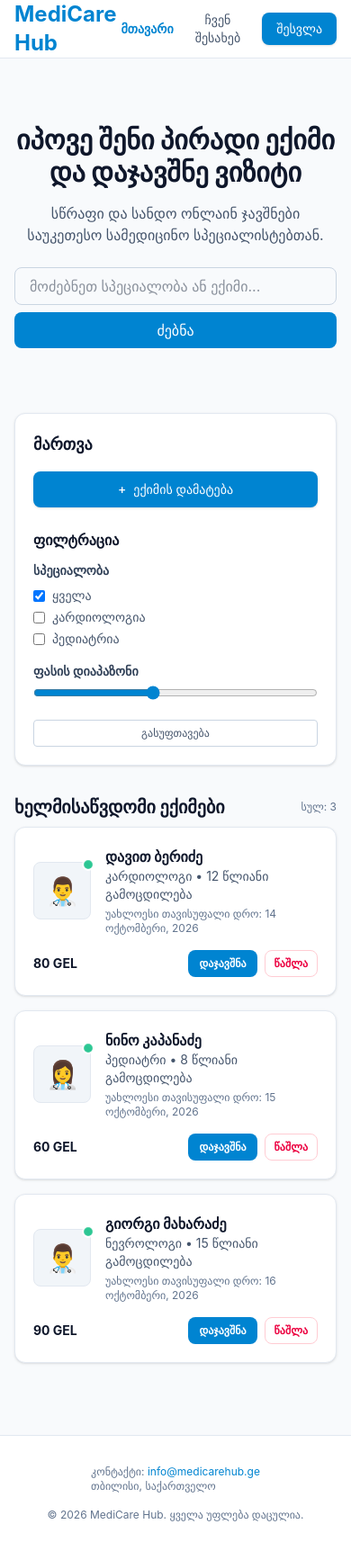
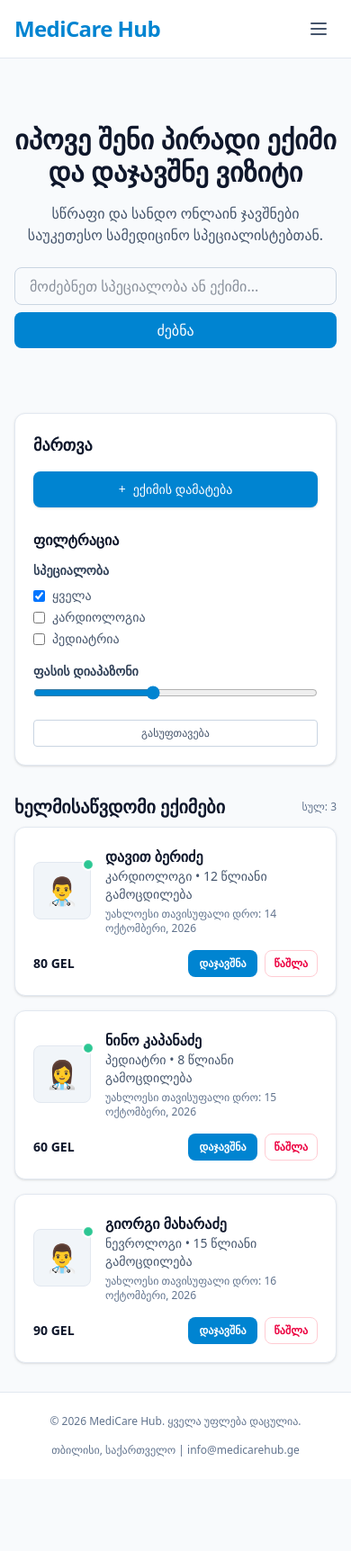
Before and after one commit to ElenLabartkava/medicare-hub, a React (Vite) app: page / in a window 390 px wide. Shown: the whole page at 90% size. After the commit the page ends 1644 px from the top, so only its background shows below. Built offline with nearby package versions, Linux system fonts and the light colour scheme.

Commit message:
feat: implement responsive mobile-first layout, hamburger menu, and collapsible filters

```diff
--- a/src/App.jsx
+++ b/src/App.jsx
@@ -1,83 +1,128 @@
 import { useState } from "react";
 import HomePage from "./pages/HomePage";
-import AboutPage from "./pages/AboutPage";
 
 export default function App() {
   const [currentPage, setCurrentPage] = useState("home");
+  const [isMobileMenuOpen, setIsMobileMenuOpen] = useState(false);
 
   return (
-    <div className="min-h-screen bg-slate-50 text-slate-800 flex flex-col font-sans">
-      {/* მთავარი ნავიგაცია და ჰედერი */}
-      <header className="bg-white border-b border-slate-200 sticky top-0 z-50">
+    <div className="min-h-screen bg-slate-50 flex flex-col text-slate-800">
+      {/* ჰედერი ჰამბურგერ მენიუთი */}
+      <header className="sticky top-0 z-40 bg-white/95 backdrop-blur-md border-b border-slate-200">
         <div className="max-w-6xl mx-auto px-4 h-16 flex items-center justify-between">
-          <a
-            href="#home"
-            onClick={(e) => {
-              e.preventDefault();
-              setCurrentPage("home");
-            }}
-            className="text-2xl font-bold text-sky-600 hover:text-sky-700 transition"
-          >
+          <div className="flex items-center gap-2">
+            <span className="text-2xl font-black text-sky-600 tracking-tight">
               MediCare Hub
-          </a>
+            </span>
+          </div>
 
-          <nav aria-label="მთავარი ნავიგაცია">
-            <ul className="flex items-center gap-6 text-sm font-medium">
-              <li>
+          {/* Desktop ნავიგაცია */}
+          <nav className="hidden md:flex items-center gap-6 text-sm font-semibold text-slate-600">
             <button
-                  type="button"
               onClick={() => setCurrentPage("home")}
-                  className={`transition ${currentPage === "home" ? "text-sky-600 font-semibold" : "text-slate-600 hover:text-slate-900"}`}
+              className={`hover:text-sky-600 transition ${
+                currentPage === "home" ? "text-sky-600" : ""
+              }`}
             >
               მთავარი
             </button>
-              </li>
-              <li>
             <button
-                  type="button"
               onClick={() => setCurrentPage("about")}
-                  className={`transition ${currentPage === "about" ? "text-sky-600 font-semibold" : "text-slate-600 hover:text-slate-900"}`}
+              className={`hover:text-sky-600 transition ${
+                currentPage === "about" ? "text-sky-600" : ""
+              }`}
             >
               ჩვენ შესახებ
             </button>
-              </li>
-              <li>
+            <button className="px-4 py-2 bg-sky-600 hover:bg-sky-700 text-white rounded-lg transition font-medium">
+              შესვლა
+            </button>
+          </nav>
+
+          {/* Hamburger ღილაკი მობილურისთვის */}
           <button
             type="button"
-                  className="px-4 py-2 text-sm font-medium text-white bg-sky-600 rounded-lg hover:bg-sky-700 transition shadow-sm"
+            onClick={() => setIsMobileMenuOpen(!isMobileMenuOpen)}
+            className="md:hidden p-2 rounded-lg text-slate-600 hover:bg-slate-100 transition focus-visible:ring-2 focus-visible:ring-sky-500"
+            aria-label="მენიუს გახსნა"
+          >
+            <svg
+              className="w-6 h-6"
+              fill="none"
+              stroke="currentColor"
+              viewBox="0 0 24 24"
+            >
+              {isMobileMenuOpen ? (
+                <path
+                  strokeLinecap="round"
+                  strokeLinejoin="round"
+                  strokeWidth="2"
+                  d="M6 18L18 6M6 6l12 12"
+                />
+              ) : (
+                <path
+                  strokeLinecap="round"
+                  strokeLinejoin="round"
+                  strokeWidth="2"
+                  d="M4 6h16M4 12h16M4 18h16"
+                />
+              )}
+            </svg>
+          </button>
+        </div>
+
+        {/* Mobile Dropdown მენიუ */}
+        {isMobileMenuOpen && (
+          <nav className="md:hidden border-t border-slate-200 bg-white px-4 py-3 space-y-2 shadow-lg animate-in slide-in-from-top duration-200">
+            <button
+              onClick={() => {
+                setCurrentPage("home");
+                setIsMobileMenuOpen(false);
+              }}
+              className="w-full text-left px-3 py-2 rounded-lg text-sm font-semibold hover:bg-slate-50 text-slate-700"
+            >
+              მთავარი
+            </button>
+            <button
+              onClick={() => {
+                setCurrentPage("about");
+                setIsMobileMenuOpen(false);
+              }}
+              className="w-full text-left px-3 py-2 rounded-lg text-sm font-semibold hover:bg-slate-50 text-slate-700"
+            >
+              ჩვენ შესახებ
+            </button>
+            <button
+              onClick={() => setIsMobileMenuOpen(false)}
+              className="w-full py-2 bg-sky-600 text-white rounded-lg text-sm font-medium hover:bg-sky-700"
             >
               შესვლა
             </button>
-              </li>
-            </ul>
           </nav>
-        </div>
+        )}
       </header>
 
-      {/* გვერდის გამოჩენა */}
+      {/* ძირითადი კონტენტი */}
       <div className="flex-1">
-        {currentPage === "home" ? <HomePage /> : <AboutPage />}
+        {currentPage === "home" ? (
+          <HomePage />
+        ) : (
+          <div className="max-w-4xl mx-auto py-16 px-4 text-center">
+            <h2 className="text-2xl font-bold text-slate-900 mb-2">
+              ჩვენ შესახებ
+            </h2>
+            <p className="text-slate-600">
+              MediCare Hub – თქვენი სანდო სამედიცინო პარტნიორი.
+            </p>
+          </div>
+        )}
       </div>
 
-      {/* საერთო ფუტერი */}
-      <footer className="bg-white border-t border-slate-200 py-8 mt-12 text-slate-600 text-sm">
+      {/* ფუტერი */}
+      <footer className="bg-white border-t border-slate-200 py-6 text-slate-500 text-xs">
         <div className="max-w-6xl mx-auto px-4 flex flex-col sm:flex-row items-center justify-between gap-4">
-          <address className="not-italic text-xs text-slate-500">
-            <p>
-              კონტაქტი:{" "}
-              <a
-                href="mailto:info@medicarehub.ge"
-                className="hover:underline text-sky-600"
-              >
-                info@medicarehub.ge
-              </a>
-            </p>
-            <p>თბილისი, საქართველო</p>
-          </address>
-          <p className="text-xs text-slate-500">
-            &copy; <time dateTime="2026">2026</time> MediCare Hub. ყველა უფლება
-            დაცულია.
-          </p>
+          <p>© 2026 MediCare Hub. ყველა უფლება დაცულია.</p>
+          <p>თბილისი, საქართველო | info@medicarehub.ge</p>
         </div>
       </footer>
     </div>
```
Lines whose indentation alone changed are shown as unchanged.
